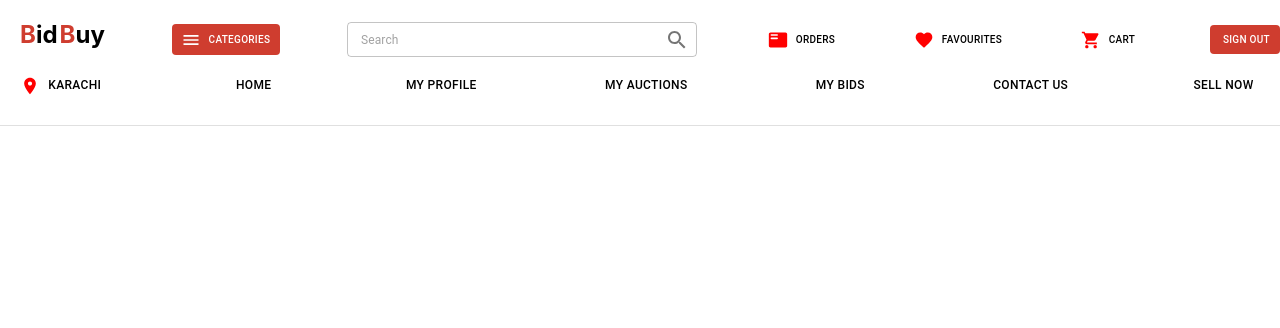
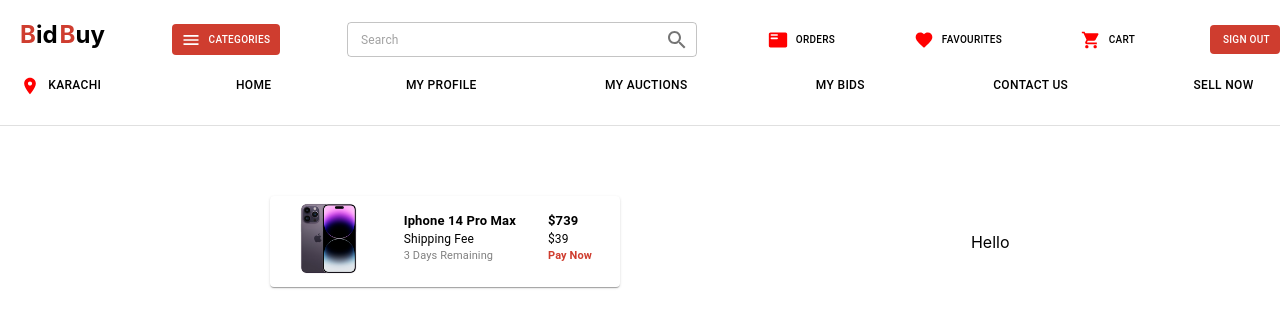
Before and after one commit to muhammadosama984/BidBuy, a React (Create React App) app in the folder BidBuy/frontend/: page /cart in a window 1280 px wide. Shown: the top 328 px of the page. Built offline with nearby package versions, Linux system fonts and the light colour scheme.

Commit message:
Cart Updated
Ye lo yaar

```diff
--- a/BidBuy/frontend/src/components/Cart/cart.jsx
+++ b/BidBuy/frontend/src/components/Cart/cart.jsx
@@ -12,14 +12,29 @@
 } from '@mui/material';
 import './cart.css';
 import Logo from '../Logo/Logo.jsx';
-import NavBar from '../NavBar/NavBar'
+import NavBar from '../NavBar/NavBar';
+import CardCart from '../CartGrid/CardCart';
 
 function Cart(){
 
 
 return(
+  <>
       <NavBar/>
+      <div style={{ height: '70px' }}>
+      </div>
+      <Stack direction="row" spacing={10} alignItems={"center"} justifyContent={"space-evenly"}>
+        <div>
+        <CardCart/>
+        </div>
+        <div>
+          Hello
+        </div>
+      </Stack>
+
+      </>
 )
+
 }
 
 export default Cart
--- /dev/null
+++ b/BidBuy/frontend/src/components/CartGrid/CardCart.jsx
@@ -0,0 +1,85 @@
+import React from 'react'
+import {
+    Box,
+    Card,
+    CardActions,
+    CardContent,
+    Typography,
+    Button,
+    CardMedia,
+    IconButton,
+    Stack,
+    styled
+
+} from '@mui/material';
+import myImage from '../../images/ip14.jpg';
+// import FavoriteIcon from '@mui/icons-material/Favorite';
+import { maxHeight } from '@mui/system';
+// import { Stack } from '@mui/system';
+
+function CardCart(props) {
+    const Img = styled('img')({
+        alignItems: "center",
+        maxwidth: "100%",
+        height: 75,
+        padding: 5,
+        paddingLeft:'10%'
+        // paddingLeft: "25%"
+
+    });
+    return (
+        <Card sx={{ maxWidth: 350, backgroundColor: 'white', justifyContent:'space-around' , maxHeight: 240, width: 350, display: 'flex'}}>
+
+            {/* <Img  src = {myImage}/> */}
+            {/* <CardMedia
+                component="img"
+                height="150px"
+                width="100px"
+                // image={props.image}
+                image={myImage}
+            /> */}
+            <CardMedia>
+                <Img src = {myImage}></Img>
+            </CardMedia>
+
+            <Box sx={{ display: 'flex', flexDirection: 'row' }}>
+
+            <CardContent >
+                {/* <CardActions sx={{alignItems: 'end'}}>
+                    <IconButton aria-label="add to favorites">
+                        <FavoriteIcon />
+                    </IconButton>
+                    <IconButton aria-label="share">
+                        <ShareIcon />
+                    </IconButton>
+                </CardActions> */}
+
+                <Typography variant="body2" color="black" fontWeight={"bold"} fontSize={13} sx= {{ '&. MuiTypography-root': {color: 'black'}}}>
+                    Iphone 14 Pro Max
+                </Typography>
+                <Typography variant="body2" color="black" fontSize={12} >
+                    Shipping Fee
+                </Typography>
+                <Typography variant="body2" color="grey" fontSize={11}>
+                    3 Days Remaining
+                </Typography>
+            </CardContent>
+
+            <CardContent>
+                <Typography variant="body2" color="black" fontSize={13} fontWeight={"bold"}>
+                        $739
+                    </Typography>
+                    <Typography variant="body2" color="black" fontSize={12}>
+                        $39
+                    </Typography>
+                    <Typography variant="body2" color="#CF3D2F" fontSize={11} fontWeight={"bold"}>
+                        Pay Now
+                    </Typography>
+            </CardContent>
+
+            </Box>
+        </Card>
+    )
+}
+
+export default CardCart
```
